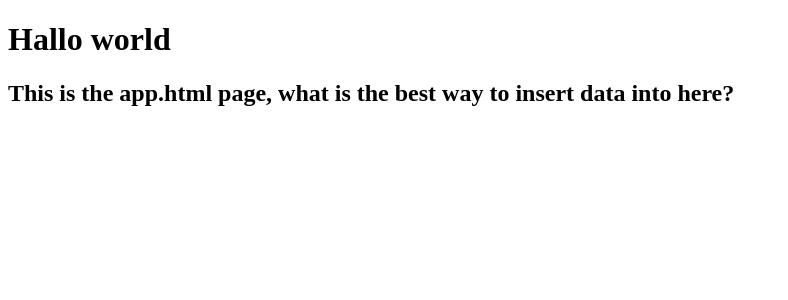
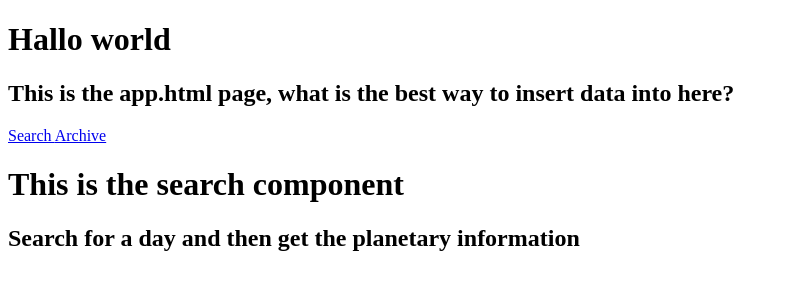
Before and after one commit to regbake/ng-thurs, an Angular app: page /search in a window 1280 px wide. Shown: the top 300 px of the page, without its empty margins (0-788 px from the left). Built offline with nearby package versions, Linux system fonts and the light colour scheme.

Commit message:
functional router

```diff
--- a/package.json
+++ b/package.json
@@ -20,7 +20,7 @@
     "@angular/http": "^5.2.0",
     "@angular/platform-browser": "^5.2.0",
     "@angular/platform-browser-dynamic": "^5.2.0",
-    "@angular/router": "^5.2.0",
+    "@angular/router": "^5.2.10",
     "core-js": "^2.4.1",
     "rxjs": "^5.5.6",
     "zone.js": "^0.8.19"
--- a/src/app/app.component.html
+++ b/src/app/app.component.html
@@ -1,3 +1,11 @@
 <h1>Hallo world</h1>
 
 <h2>This is the app.html page, what is the best way to insert data into here? </h2>
+
+<nav>
+  <!-- <a routerLink="/"> Home </a> -->
+  <a routerLink="/search"> Search </a>
+  <a routerLink="/archive"> Archive </a>
+</nav>
+
+<router-outlet></router-outlet>
--- a/src/app/app.module.ts
+++ b/src/app/app.module.ts
@@ -1,16 +1,26 @@
 import { BrowserModule } from '@angular/platform-browser';
 import { NgModule } from '@angular/core';
-
+import { RouterModule, Routes } from '@angular/router';
 
 import { AppComponent } from './app.component';
+import { SearchComponent } from './search/search.component';
+import { ArchiveComponent } from './archive/archive.component';
 
+export const ROUTES: Routes = [
+  { path: '', component: AppComponent },
+  { path: 'search', component: SearchComponent },
+  { path: 'archive', component: ArchiveComponent }
+];
 
 @NgModule({
   declarations: [
-    AppComponent
+    AppComponent,
+    SearchComponent,
+    ArchiveComponent
   ],
   imports: [
-    BrowserModule
+    BrowserModule,
+    RouterModule.forRoot(ROUTES)
   ],
   providers: [],
   bootstrap: [AppComponent]
--- /dev/null
+++ b/src/app/archive/archive.component.html
@@ -0,0 +1,2 @@
+<h1>Archve</h1>
+<h2>Shows a list of all days and images that have been searched for!</h2>
--- /dev/null
+++ b/src/app/archive/archive.component.ts
@@ -0,0 +1,15 @@
+import { Component, OnInit } from '@angular/core';
+
+@Component({
+  selector: 'app-archive',
+  templateUrl: './archive.component.html',
+  styleUrls: ['./archive.component.css']
+})
+export class ArchiveComponent implements OnInit {
+
+  constructor() { }
+
+  ngOnInit() {
+  }
+
+}
--- /dev/null
+++ b/src/app/search/search.component.html
@@ -0,0 +1,2 @@
+<h1>This is the search component</h1>
+<h2>Search for a day and then get the planetary information</h2>
--- /dev/null
+++ b/src/app/search/search.component.ts
@@ -0,0 +1,15 @@
+import { Component, OnInit } from '@angular/core';
+
+@Component({
+  selector: 'app-search',
+  templateUrl: './search.component.html',
+  styleUrls: ['./search.component.css']
+})
+export class SearchComponent implements OnInit {
+
+  constructor() { }
+
+  ngOnInit() {
+  }
+
+}
```
Also changed, not shown: src/app/archive/archive.component.css (added), src/app/search/search.component.css (added), 2 other files (tests, documents, lock files or other folders).
